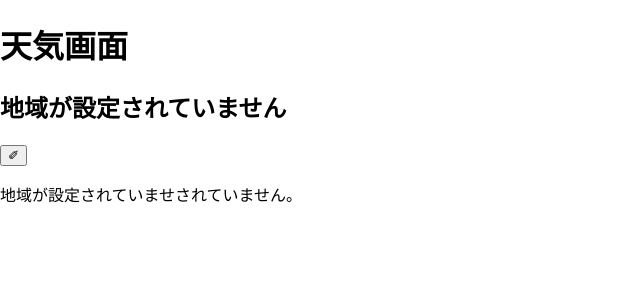
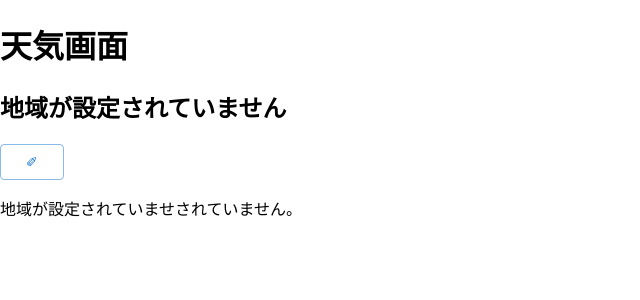
Before and after one commit to kc3hack/2023_H, a React (Create React App) app in the folder kc3hack_h/: page /weather in a window 1280 px wide. Shown: the top 300 px of the page, without its empty margins (0-640 px from the left). Built offline with nearby package versions, Linux system fonts and the light colour scheme.

Commit message:
💄 ボタンのデザインを修正

```diff
--- a/kc3hack_h/src/Weather.js
+++ b/kc3hack_h/src/Weather.js
@@ -4,6 +4,7 @@ import reportWebVitals from "./reportWebVitals";
 import weatherCodes from "./weatherCodes.json";
 import LocationCodes from "./location.json";
 import "./weather.css";
+import { Button } from "@mui/material";
 
 reportWebVitals();
 
@@ -151,14 +152,21 @@ function Weather() {
           <dialog id="location-setting-dialog">
             <p>地域を設定</p>
             <select id="location-select">{writeLocationSelection()}</select>
-            <button onClick={handleLocationSettingCloseClick}>閉じる</button>
+            <Button
+              onClick={handleLocationSettingCloseClick}
+              variant="contained"
+
+            >
+              閉じる
+            </Button>
           </dialog>
-          <button
+          <Button
             id="location-setting-button"
             onClick={handleLocationSettingClick}
+            variant="outlined"
           >
             ✐
-          </button>
+          </Button>
         </div>
       </div>
 
```
